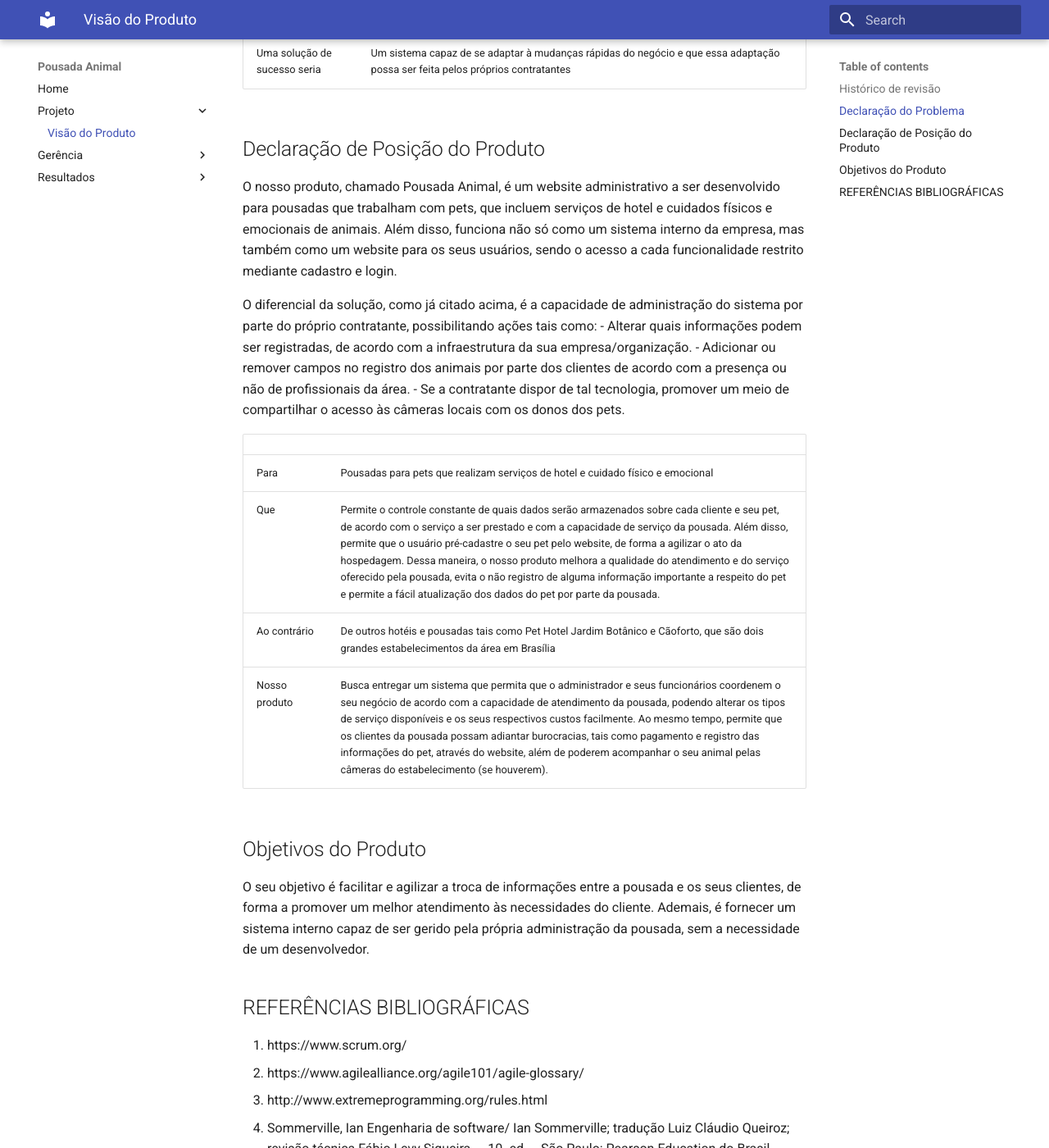
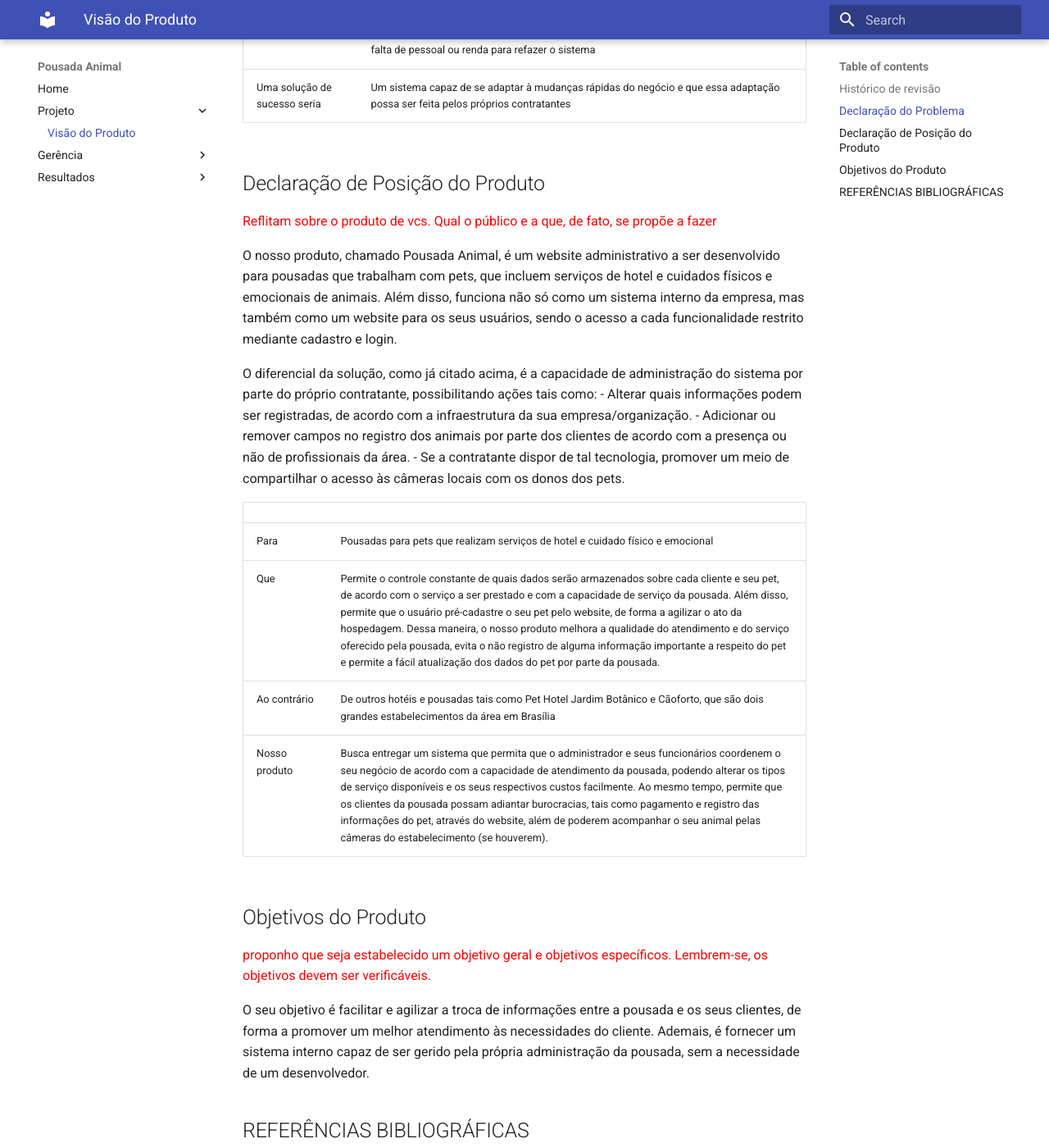
Before and after one commit to luisgaboardi/2021.2-PousadaAnimal, an MkDocs documentation site: the page built from docs/product-vision.md, in a window 1280 px wide and 1400 px high, scrolled down 610 px. Shown: the whole window at 82% size. Built offline with MkDocs 1.6.1 and Material for MkDocs 9.7.7, drawn with Linux system fonts in a browser that asks for light colours; some of the changed text lies outside the part shown.

Commit message:
Update product-vision.md

```diff
--- a/docs/product-vision.md
+++ b/docs/product-vision.md
@@ -7,6 +7,8 @@
 
 ## Declaração do Problema
 
+<span style="color:red">Por favor, façam os ajustes conforme conversado na atividade síncrona.</span>
+
 |||
 | - | - |
 | O problema | Sistemas incompletos ou incapazes de reagirem de acordo com a mudança de cenário e/ou requisitos do negócio, ainda mais em tempos de pandemia |
@@ -15,6 +17,9 @@
 |Uma solução de sucesso seria|Um sistema capaz de se adaptar à mudanças rápidas do negócio e que essa adaptação possa ser feita pelos próprios contratantes|
 
 ## Declaração de Posição do Produto
+
+<span style="color:red">Reflitam sobre o produto de vcs. Qual o público e a que, de fato, se propõe a fazer</span>
+
 O nosso produto, chamado Pousada Animal, é um website administrativo a ser desenvolvido para pousadas que trabalham com pets, que incluem serviços de hotel e cuidados físicos e emocionais de animais. Além disso, funciona não só como um sistema interno da empresa, mas também como um website para os seus usuários, sendo o acesso a cada funcionalidade restrito mediante cadastro e login.
 
 O diferencial da solução, como já citado acima, é a capacidade de administração do sistema por parte do próprio contratante, possibilitando ações tais como:
@@ -30,6 +35,9 @@
 | Nosso produto | Busca entregar um sistema que permita que o administrador e seus funcionários coordenem o seu negócio de acordo com a capacidade de atendimento da pousada, podendo alterar os tipos de serviço disponíveis e os seus respectivos custos facilmente. Ao mesmo tempo, permite que os clientes da pousada possam adiantar burocracias, tais como pagamento e registro das informações do pet, através do website, além de poderem acompanhar o seu animal pelas câmeras do estabelecimento (se houverem). |
 
 ## Objetivos do Produto
+
+<span style="color:red">proponho que seja estabelecido um objetivo geral e objetivos específicos. Lembrem-se, os objetivos devem ser verificáveis.</span>
+
 O seu objetivo é facilitar e agilizar a troca de informações entre a pousada e os seus clientes, de forma a promover um melhor atendimento às necessidades do cliente. Ademais, é fornecer um sistema interno capaz de ser gerido pela própria administração da pousada, sem a necessidade de um desenvolvedor.
 
 ## REFERÊNCIAS BIBLIOGRÁFICAS
```
